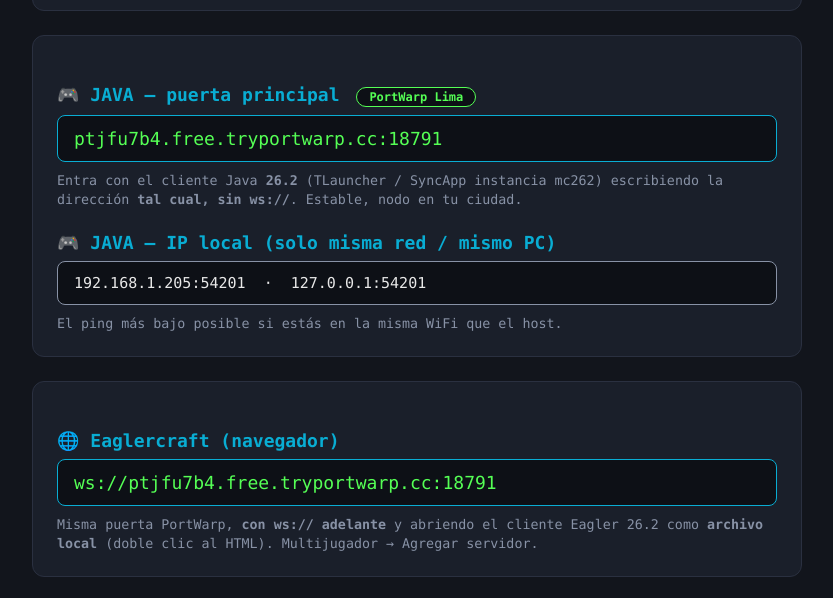
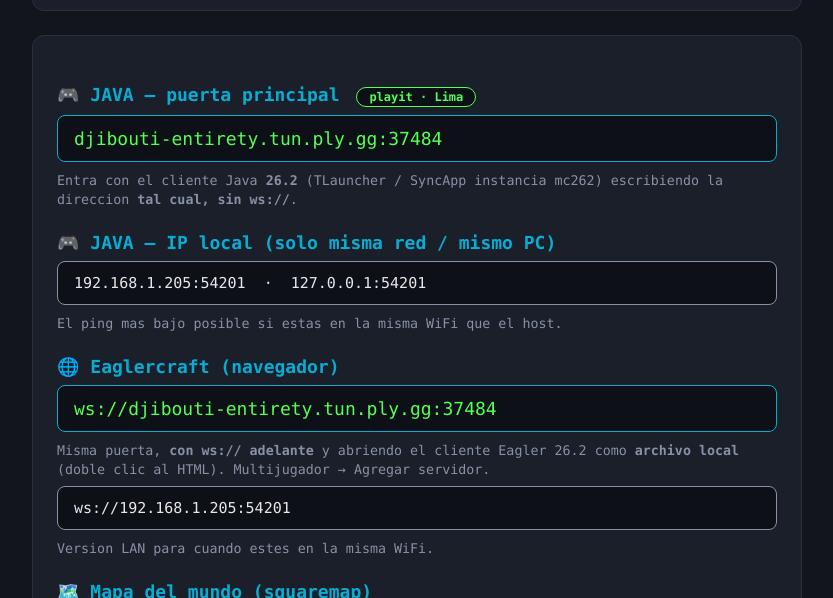
Before and after one commit to shusukegxe/synclauncher, a plain HTML site: page server.html in a window 1280 px wide. Shown: the part 177-775 px from the top of the page, without its empty margins (223-1056 px from the left). Drawn offline with Linux system fonts and the light colour scheme.

Commit message:
server.html: puertas verificadas (playit Lima para Java+Eagler) + Bedrock pendiente

```diff
--- a/server.html
+++ b/server.html
@@ -23,28 +23,24 @@
 </div>
 
 <div class="card">
-  <h2>🎮 JAVA — puerta principal <span class="tag">PortWarp Lima</span></h2>
-  <div class="ip">ptjfu7b4.free.tryportwarp.cc:18791</div>
-  <small>Entra con el cliente Java <b>26.2</b> (TLauncher / SyncApp instancia mc262) escribiendo la dirección <b>tal cual, sin ws://</b>. Estable, nodo en tu ciudad.</small>
+  <h2>🎮 JAVA — puerta principal <span class="tag">playit · Lima</span></h2>
+  <div class="ip">djibouti-entirety.tun.ply.gg:37484</div>
+  <small>Entra con el cliente Java <b>26.2</b> (TLauncher / SyncApp instancia mc262) escribiendo la direccion <b>tal cual, sin ws://</b>.</small>
   <h2>🎮 JAVA — IP local (solo misma red / mismo PC)</h2>
   <div class="ip lan">192.168.1.205:54201 &nbsp;·&nbsp; 127.0.0.1:54201</div>
-  <small>El ping más bajo posible si estás en la misma WiFi que el host.</small>
-</div>
+  <small>El ping mas bajo posible si estas en la misma WiFi que el host.</small>
 
-<div class="card">
-  <h2>🌐 Eaglercraft (navegador)</h2>
-  <div class="ip">ws://ptjfu7b4.free.tryportwarp.cc:18791</div>
-  <small>Misma puerta PortWarp, <b>con ws:// adelante</b> y abriendo el cliente Eagler 26.2 como <b>archivo local</b> (doble clic al HTML). Multijugador → Agregar servidor.</small>
-</div>
+<h2>🌐 Eaglercraft (navegador)</h2>
+  <div class="ip">ws://djibouti-entirety.tun.ply.gg:37484</div>
+  <small>Misma puerta, <b>con ws:// adelante</b> y abriendo el cliente Eagler 26.2 como <b>archivo local</b> (doble clic al HTML). Multijugador → Agregar servidor.</small>
+  <div class="ip lan">ws://192.168.1.205:54201</div>
+  <small>Version LAN para cuando estes en la misma WiFi.</small>
 
-<div class="card">
-  <h2>🗺️ Mapa del mundo (squaremap)</h2>
+<h2>🗺️ Mapa del mundo (squaremap)</h2>
   <div class="ip lan">http://192.168.1.205:8080</div>
   <small>En vivo: jugadores, chunks y coordenadas. Funciona en la misma WiFi del host (internet requiere abrir el puerto 8080 en el router).</small>
-</div>
 
-<div class="card">
-  <h2>📊 Estado en vivo (panel del host)</h2>
+<h2>📊 Estado en vivo (panel del host)</h2>
   <div class="ip lan">http://192.168.1.205:5555</div>
   <small>Página de estado del server, chat en vivo y mapa — solo desde la misma WiFi. La administración requiere clave.</small>
 </div>
```
